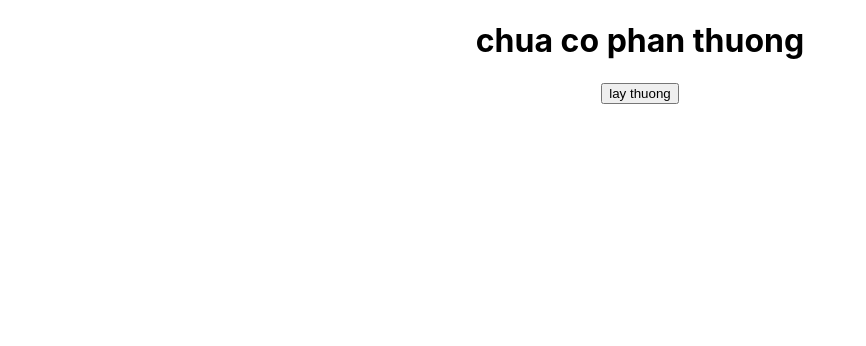
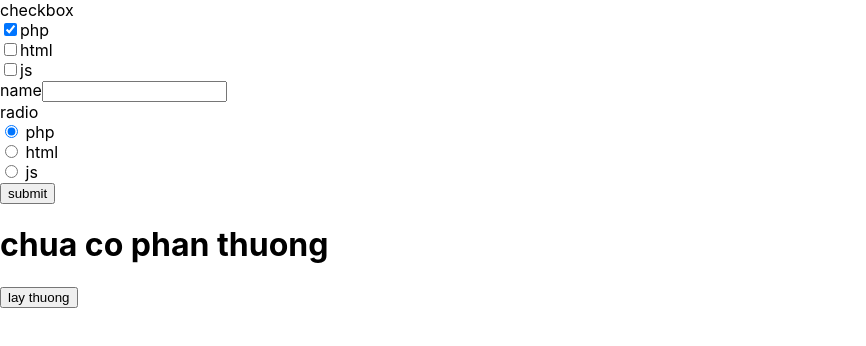
Before and after one commit to phamthimylinhhaui/titktok, a React (Create React App) app: page / in a window 1280 px wide. Shown: the top 346 px of the page, without its empty margins (0-866 px from the left). Built offline with nearby package versions, Linux system fonts and the light colour scheme.

Commit message:
lesson-49: Two-way binding

```diff
--- a/src/App.js
+++ b/src/App.js
@@ -7,17 +7,101 @@ const gifts = [
   'pt 2',
   'pt 3',
 ];
+
+const courses = [
+  {
+    id: 1,
+    label: 'php',
+  },
+  {
+    id: 2,
+    label: 'html',
+  },
+  {
+    id: 3,
+    label: 'js',
+  }
+];
 function App() {
-  const [gift, setGift] = useState()
+  const [gift, setGift] = useState();
+  const [name, setName] = useState();
+  const [radio, setRadio] = useState(1);
+  const [checkbox, setCheckbox] = useState([1]);
 
   const randomGift = () => {
     const index = Math.floor(Math.random() * gifts.length)
     setGift(gifts[index]);
   }
 
+  const handleCheck = (id) => {
+    setCheckbox(pre => {
+      const isChecked = checkbox.includes(id);
+      if (isChecked) {
+        return checkbox.filter(item => {
+          return item != id;
+        })
+      } else {
+        return [...pre, id];
+      }
+    })
+  }
+
+  const handSubmit = () => {
+    console.log(
+      name,
+      radio,
+      checkbox
+    )
+  }
+
   return (
-    <div className="App">
+    <div>
       <div>
+        <form>
+          {/*checkbox*/}
+          <div>
+            <label htmlFor="">checkbox</label>
+            {
+              courses.map(course => (
+                <div key={course.id}>
+                  <input type="checkbox"
+                         checked={checkbox.includes(course.id)}
+                         onChange={() => handleCheck(course.id)}/>
+                  {course.label}
+                </div>
+              ))
+            }
+          </div>
+          {/*input*/}
+          <div>
+            <label htmlFor="">name</label>
+            <input
+              type="text"
+              onChange={(event) => {
+                setName(event.target.value)
+              }}
+              value={name}
+            />
+          </div>
+          {/*radio*/}
+          <div>
+            <label htmlFor="">radio</label>
+            {courses.map(course => (
+              <div key={course.id}>
+                <input
+                  type="radio"
+                  checked={course.id === radio}
+                  onChange={() => {
+                    setRadio(course.id)
+                  }}
+                /> {course.label}
+              </div>
+            ))}
+          </div>
+          <div>
+            <button type="button" onClick={handSubmit}>submit</button>
+          </div>
+        </form>
         <h1>{gift || 'chua co phan thuong'}</h1>
 
         <button onClick={randomGift}>
```
